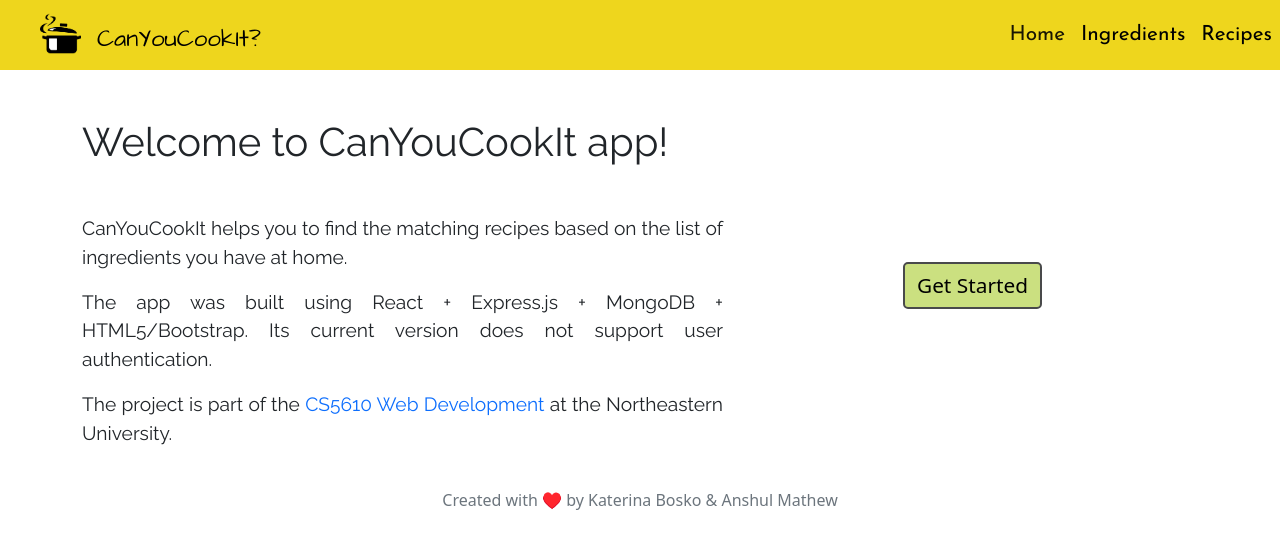
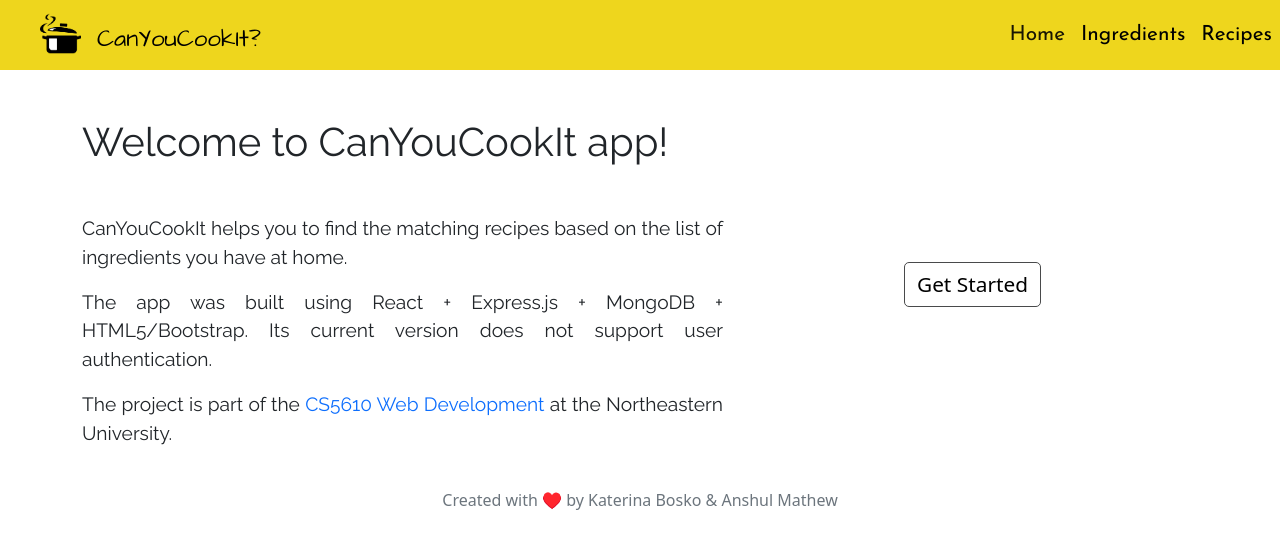
Before and after one commit to k-bosko/CanYouCookIt-v2, a React (Create React App) app: page / in a window 1280 px wide. Shown: the top 548 px of the page. Built offline with nearby package versions, Linux system fonts and the light colour scheme.

Commit message:
changed appearance of add/delete buttons to white without hover

```diff
--- a/public/css/main.css
+++ b/public/css/main.css
@@ -7,17 +7,17 @@
   text-align: center;
   font-size: 1.3rem;
   border-radius: 5px;
-  border: 2px solid hsl(198, 1%, 29%);
+  border: 1px solid hsl(198, 1%, 29%);
 }
 
 .btn-custom:hover {
   color: black;
   border-radius: 5px;
-  border: 2px solid hsl(198, 1%, 29%);
+  border: 1px solid hsl(198, 1%, 29%);
 }
 
 .btn-green {
-  background-color: #97c0017f;
+  background-color: white;
 }
 
 .btn-green:hover {
@@ -25,7 +25,7 @@
 }
 
 .btn-red {
-  background-color: #c02a0167;
+  background-color: white;
 }
 
 .btn-red:hover {
```
